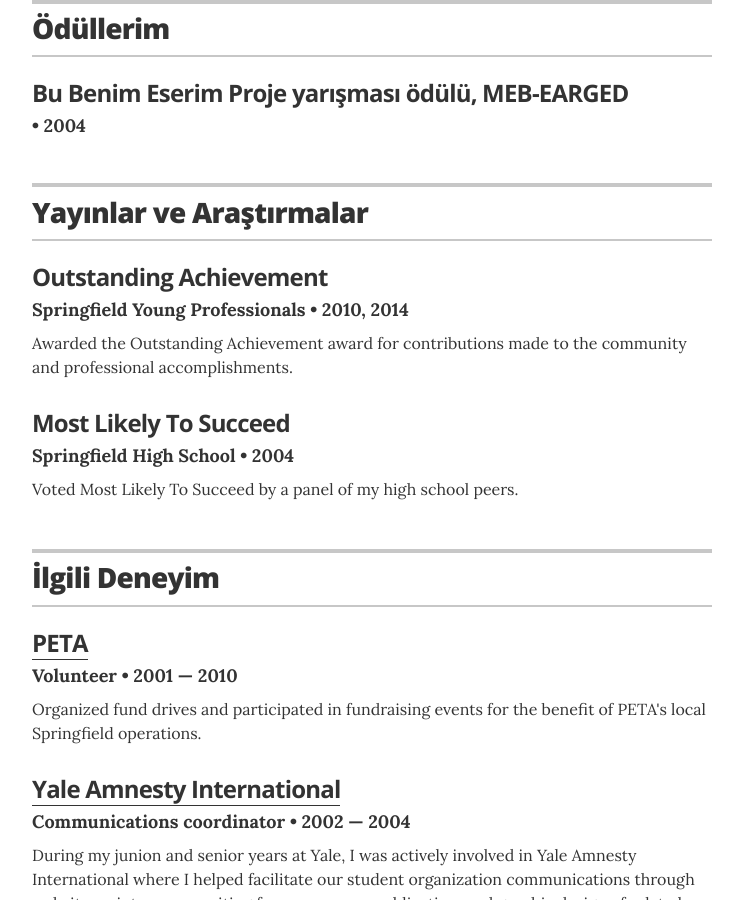
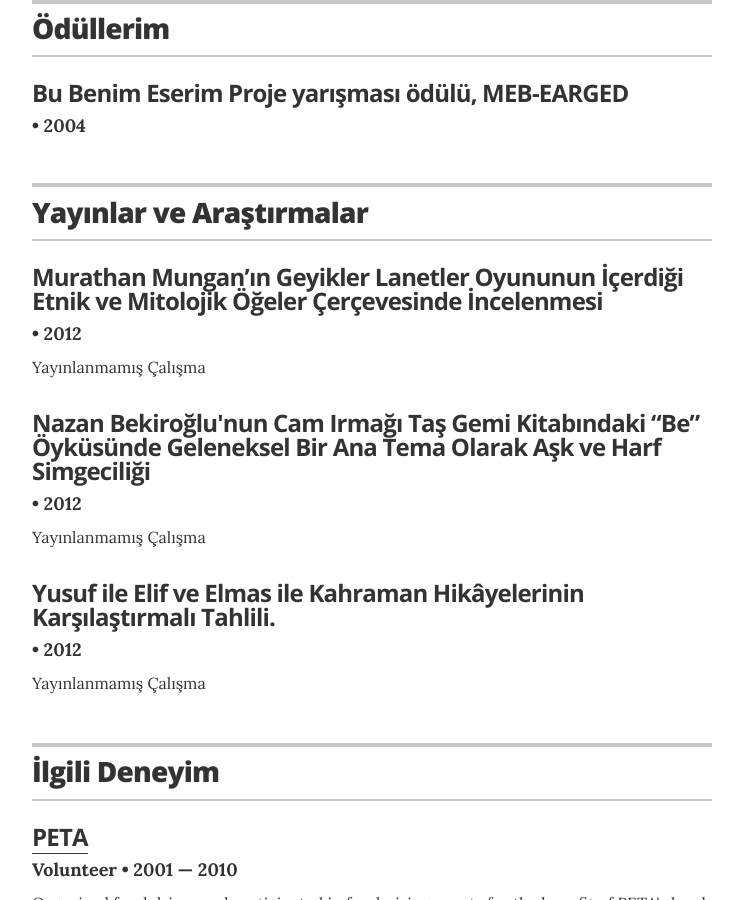
Before and after one commit to dcanata/dcanata.github.io, a Jekyll site: the page built from index.html, in a window 1280 px wide and 900 px high, scrolled down 2049 px. Shown: the whole window, without its empty margins (268-1011 px from the left). Built offline with Jekyll 4.4.1, drawn with Linux system fonts in a browser that asks for light colours.

Commit message:
Update recognitions.yml

```diff
--- a/_data/recognitions.yml
+++ b/_data/recognitions.yml
@@ -1,10 +1,12 @@
 # Recognitions
-- award: Outstanding Achievement
-  organization: Springfield Young Professionals
-  year: 2010, 2014
-  summary: Awarded the Outstanding Achievement award for contributions made to the community and professional accomplishments.
+- award: Murathan Mungan’ın Geyikler Lanetler Oyununun İçerdiği Etnik ve Mitolojik Öğeler Çerçevesinde İncelenmesi
+  year: 2012
+  summary: Yayınlanmamış Çalışma
 
-- award: Most Likely To Succeed
-  organization: Springfield High School
-  year: 2004
-  summary: Voted Most Likely To Succeed by a panel of my high school peers.
+- award: Nazan Bekiroğlu'nun Cam Irmağı Taş Gemi Kitabındaki “Be” Öyküsünde Geleneksel Bir Ana Tema Olarak Aşk ve Harf Simgeciliği
+  year: 2012
+  summary: Yayınlanmamış Çalışma
+
+- award: Yusuf ile Elif ve Elmas ile Kahraman Hikâyelerinin Karşılaştırmalı Tahlili.
+  year: 2012
+  summary: Yayınlanmamış Çalışma
```
